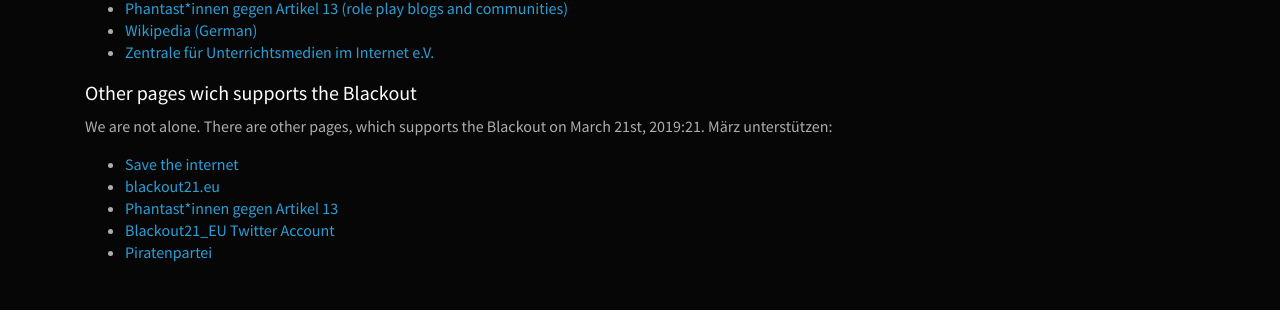
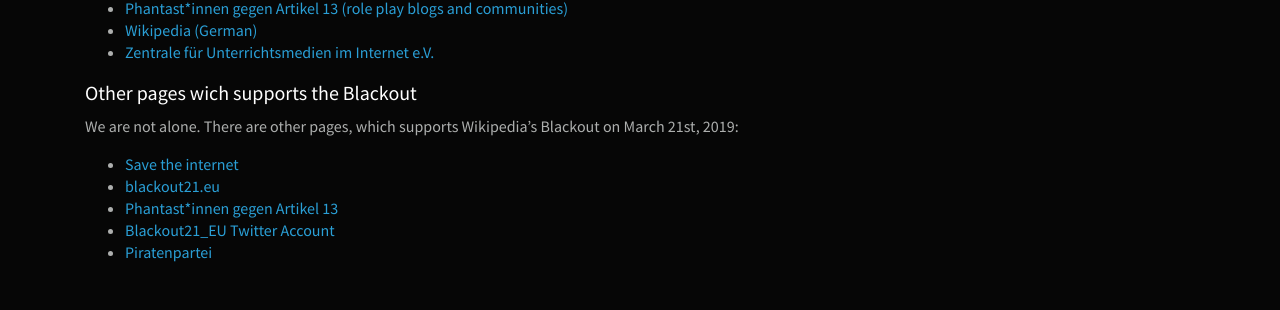
Before and after one commit to blackout21/blackout21.github.io, a Jekyll site: the page built from en/supporters.md, in a window 1280 px wide. Shown: the part 199-509 px from the top of the page. Built offline with Jekyll 4.4.1, drawn with Linux system fonts in a browser that asks for light colours; nearby versions of some CDN libraries; our own code applies the rules of GitHub Pages for plain Markdown files; a script that is not in the unit is left out.

Commit message:
Fixed typo

```diff
--- a/en/supporters.md
+++ b/en/supporters.md
@@ -13,6 +13,6 @@ Those pages will shutdown their pages partially or fully on March, 21st:
 
 ### Other pages wich supports the Blackout
 
-We are not alone. There are other pages, which supports the Blackout on March 21st, 2019:21. März unterstützen:
+We are not alone. There are other pages, which supports Wikipedia's Blackout on March 21st, 2019:
 
 {% include blackout.md %}
```
Also changed, not shown: de/supporters.md (+1 -1 lines).
